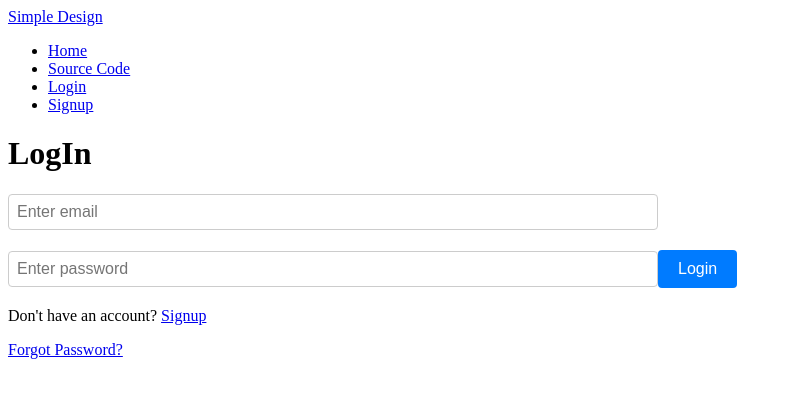
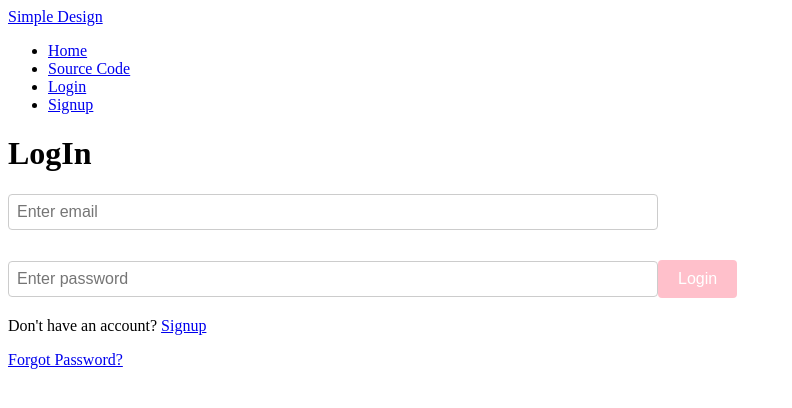
Before and after one commit to HikmaAnwar/simple-react-design, a React (Create React App) app: page /login in a window 1280 px wide. Shown: the top 408 px of the page, without its empty margins (0-792 px from the left). Built offline with nearby package versions, Linux system fonts and the light colour scheme.

Commit message:
fix: changed the signup button color

```diff
--- a/src/login.jsx
+++ b/src/login.jsx
@@ -25,11 +25,11 @@ const Login = () => {
         padding: '10px 20px',
         fontSize: '16px',
         color: 'white',
-        backgroundColor: '#007BFF',
+        backgroundColor: 'pink',
         border: 'none',
         borderRadius: '4px',
         cursor: 'pointer',
-        marginTop: '10px'
+        marginTop: '20px'
     };
 
     return(
--- a/src/signup.jsx
+++ b/src/signup.jsx
@@ -28,7 +28,7 @@ const SignUp = () => {
         padding: '10px 20px',
         fontSize: '16px',
         color: 'white',
-        backgroundColor: '#007BFF',
+        backgroundColor: 'pink',
         border: 'none',
         borderRadius: '4px',
         cursor: 'pointer',
```
